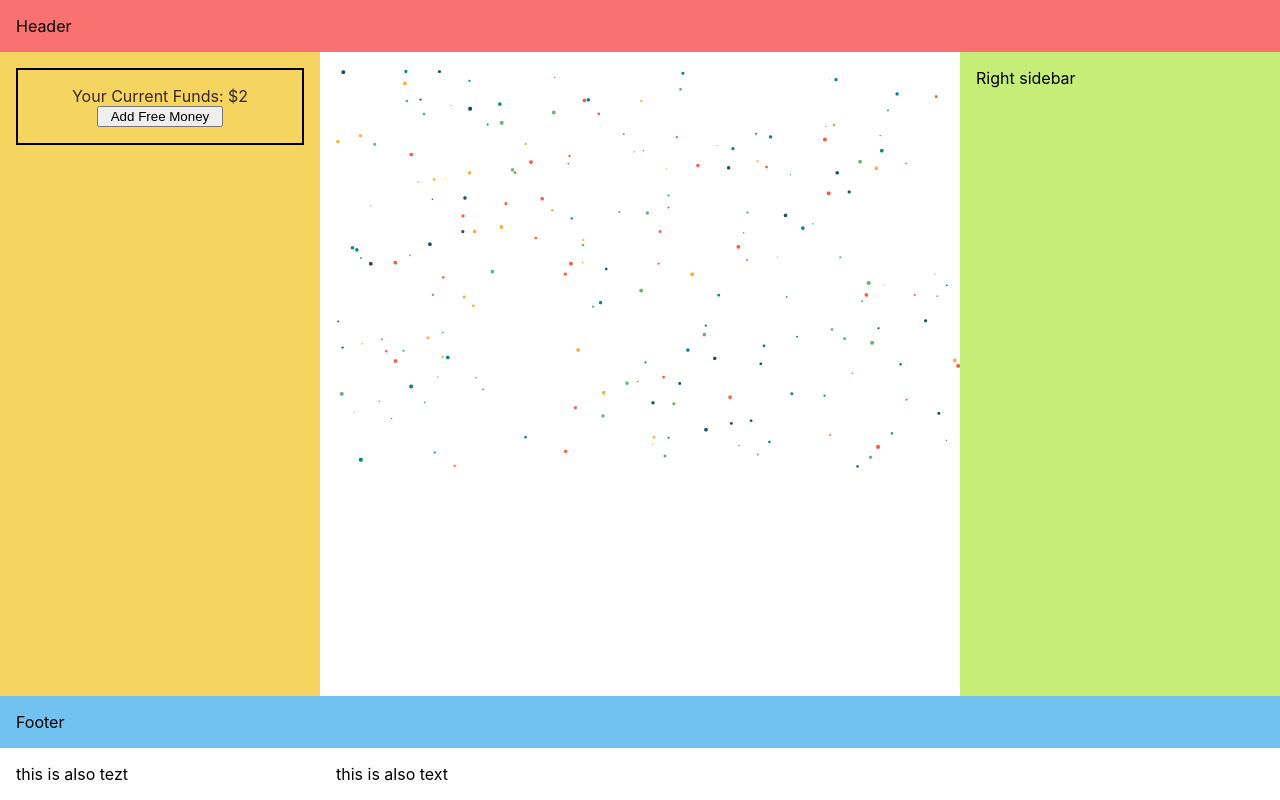
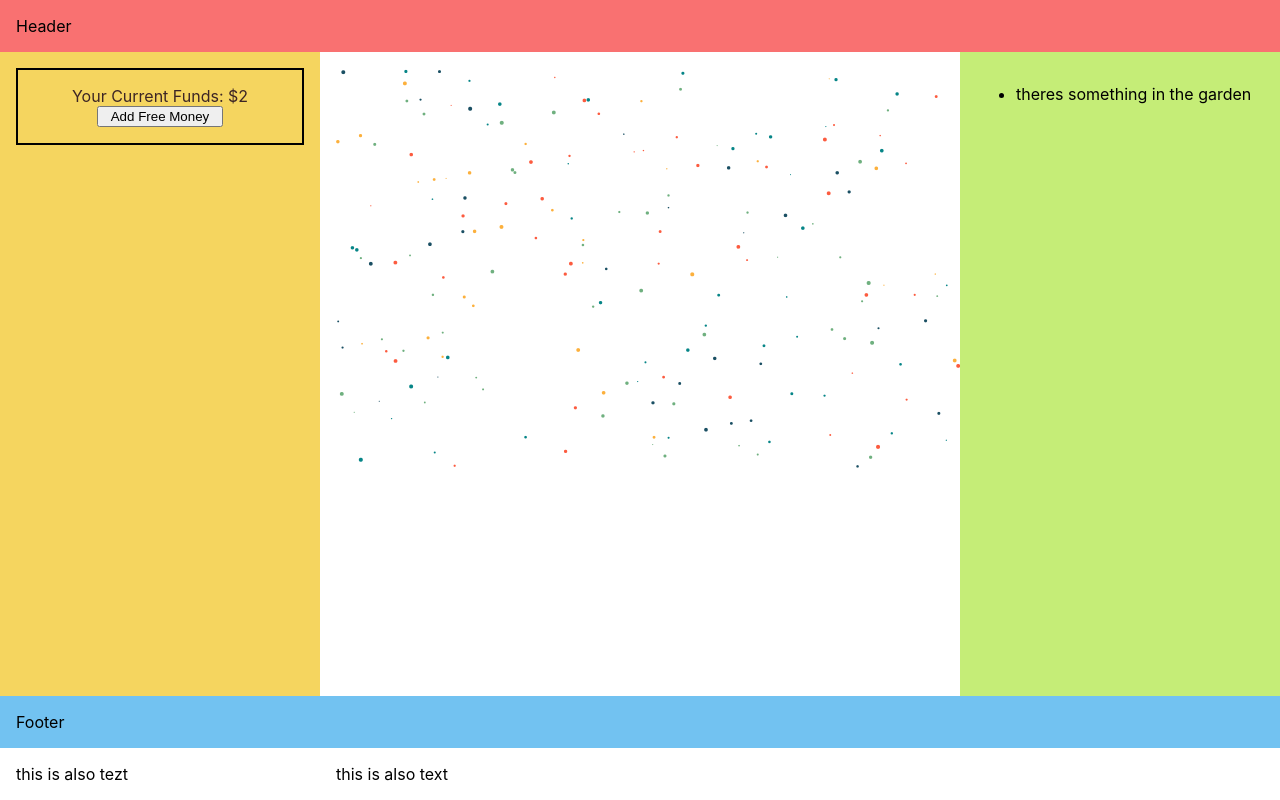
Before and after one commit to Foxglovery/critter-pen, a React (Create React App) app: page / in a window 1280 px wide. Built offline with nearby package versions, Linux system fonts and the light colour scheme.

Commit message:
added right panel

```diff
--- a/src/App.js
+++ b/src/App.js
@@ -1,5 +1,6 @@
 import "./App.css";
 import Canvas from "./Components/Canvas";
+import Reminders from "./Components/Reminders";
 import Stats from "./Components/Stats";
 
 function App() {
@@ -15,7 +16,9 @@ function App() {
       {/* these can be removed */}
       <stat-el>this is also tezt</stat-el>
       <stat-container>this is also text</stat-container>
-      <aside className="right-sidebar">Right sidebar</aside>
+      <aside className="right-sidebar">
+        <Reminders />
+      </aside>
       <footer className="footer">Footer</footer>
     </div>
   );
--- /dev/null
+++ b/src/Components/Reminders.js
@@ -0,0 +1,20 @@
+import { useEffect, useState } from "react";
+
+export default function Reminders() {
+  const [reminders, setReminders] = useState([
+    "theres something in the garden",
+  ]);
+
+  useEffect(() => {}, []);
+  return (
+    <main>
+      <section>
+        <ul>
+          {reminders.map((r) => (
+            <li>{r}</li>
+          ))}
+        </ul>
+      </section>
+    </main>
+  );
+}
```
